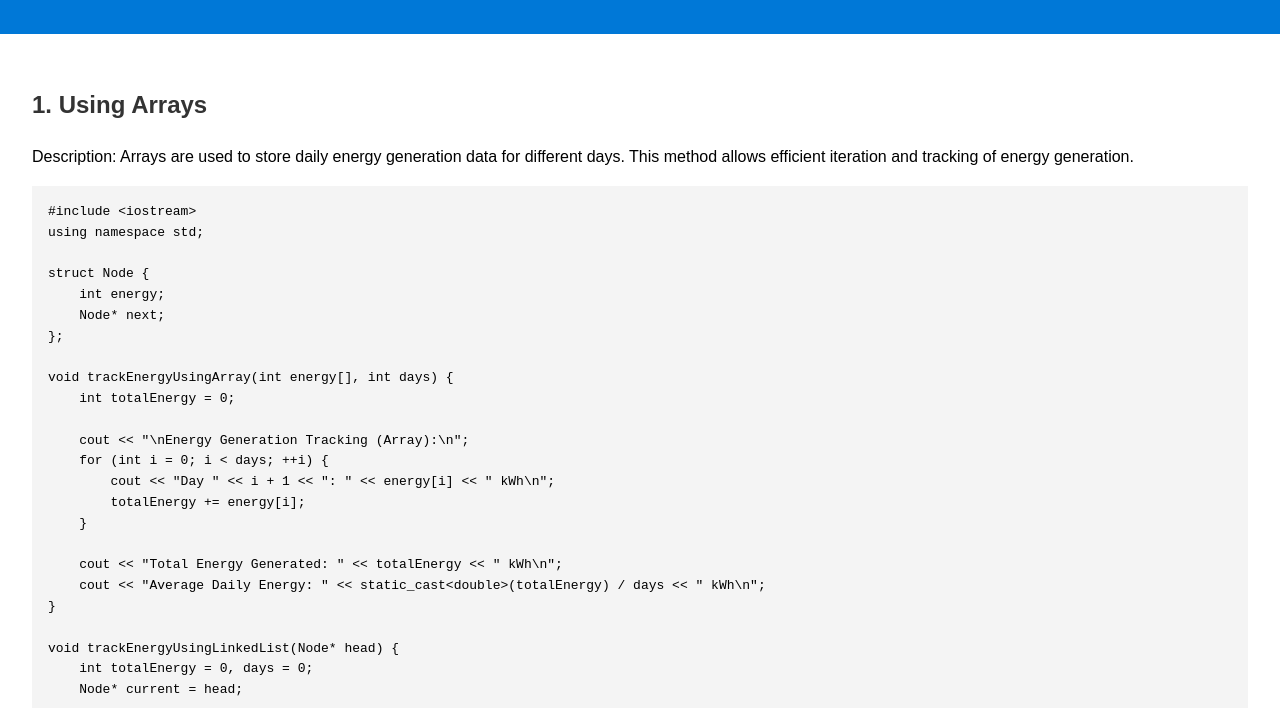
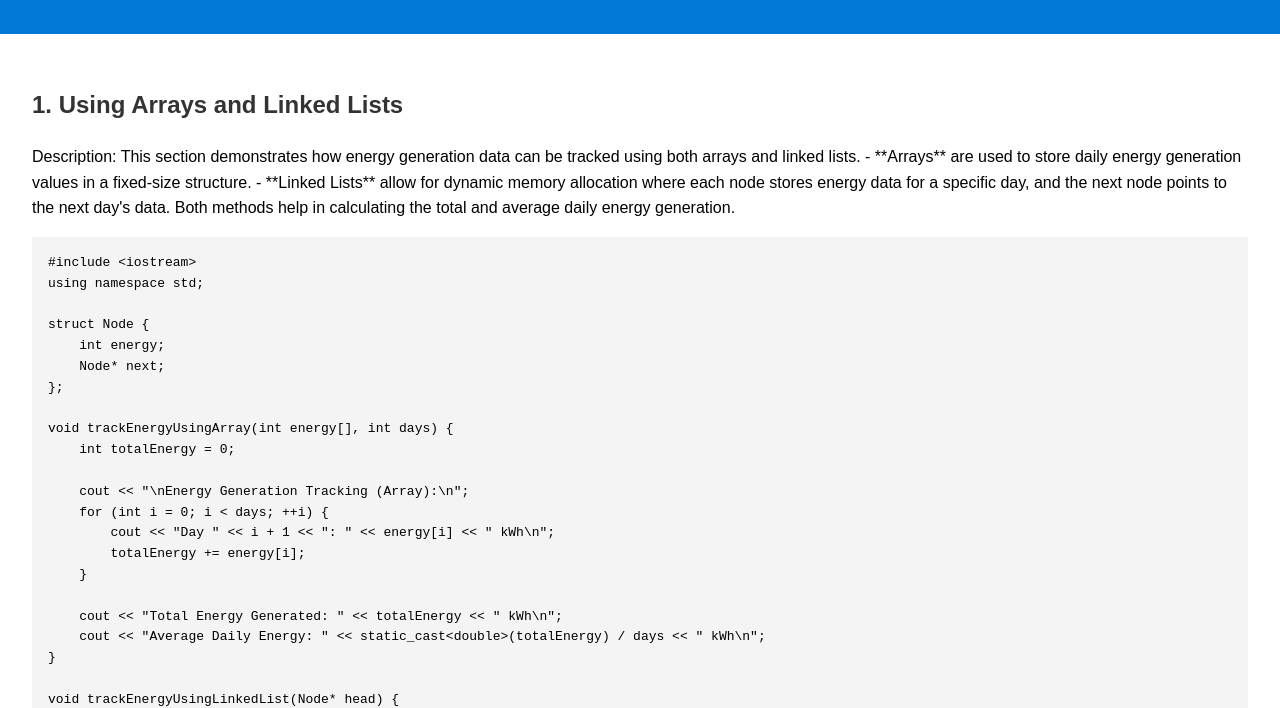
Before and after one commit to Maitripatil1407/Maitripatil1407.github.io, a plain HTML site: page codeimpl.html in a window 1280 px wide. Shown: the part 92-800 px from the top of the page. Drawn offline with Linux system fonts and the light colour scheme.

Commit message:
Update codeimpl.html

```diff
--- a/codeimpl.html
+++ b/codeimpl.html
@@ -35,8 +35,11 @@
         <h1>Energy Tracking System</h1>
     </header>
     <section>
-        <h2>1. Using Arrays</h2>
-        <p>Description: Arrays are used to store daily energy generation data for different days. This method allows efficient iteration and tracking of energy generation.</p>
+        <h2>1. Using Arrays and Linked Lists</h2>
+        <p>Description: This section demonstrates how energy generation data can be tracked using both arrays and linked lists.
+            - **Arrays** are used to store daily energy generation values in a fixed-size structure.
+            - **Linked Lists** allow for dynamic memory allocation where each node stores energy data for a specific day, and the next node points to the next day's data.
+        Both methods help in calculating the total and average daily energy generation.</p>
         <pre>
 <code>#include &lt;iostream&gt;
 using namespace std;
@@ -121,7 +124,7 @@ int main() {
         </pre>
 
         <h2>2. Using Stacks</h2>
-        <p>Description: Stacks are used to temporarily store energy generation data and process it in reverse order, using the Last In First Out (LIFO) approach.</p>
+        <p>Description: A stack is used to store energy generation data in a Last-In-First-Out (LIFO) manner. This approach processes energy data in reverse order, helping in scenarios where reversing the order of data processing is needed.</p>
         <pre>
 <code>#include &lt;iostream&gt;
 #include &lt;stack&gt;
```
